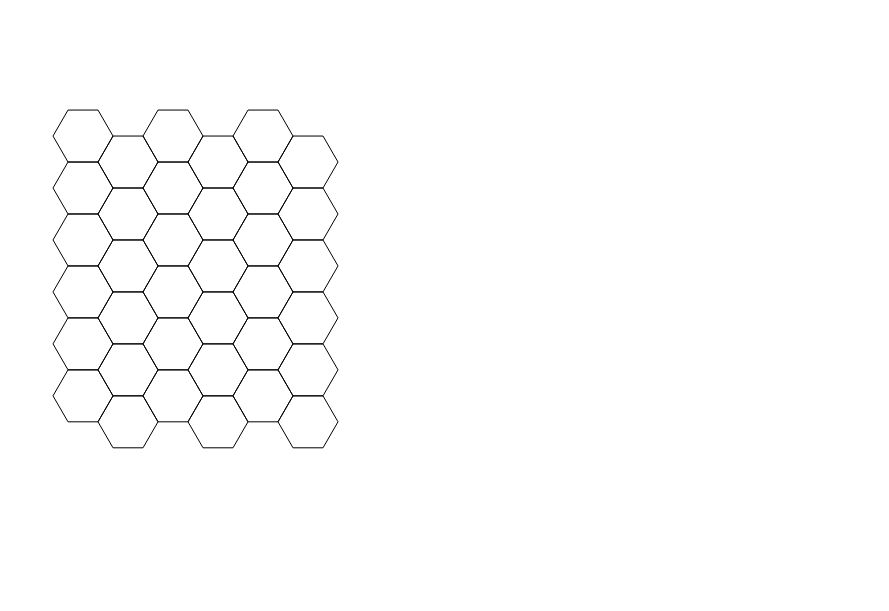
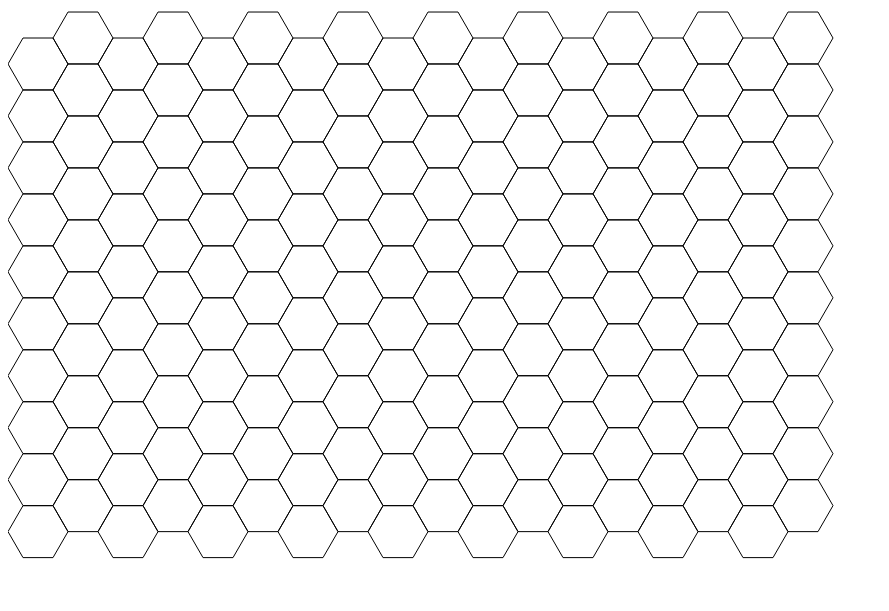
Before and after one commit to sylvia43/HexLogic, a plain HTML site: page index.html in a window 1280 px wide. Shown: the whole page, without its empty margins (0-889 px from the left). Drawn offline with Linux system fonts and the light colour scheme.

Commit message:
Resized canvas, reset offsets.

```diff
--- a/canvas.js
+++ b/canvas.js
@@ -1,5 +1,5 @@
-var xs = 6;
-var ys = 6;
+var xs = 18;
+var ys = 10;
 
 var map = new Array(xs);
 
@@ -15,11 +15,11 @@ for (var i=0; i<xs; i++) {
 
 var size = 30;
 
-var xo = -1;
-var yo = 1;
+var xo = 0;
+var yo = 0;
 
 var xpo = size;
-var ypo = size*6;
+var ypo = size;
 
 canvas = document.getElementById('canvas')
 canvas.addEventListener('click', onClick, false);
--- a/index.html
+++ b/index.html
@@ -2,7 +2,7 @@
 <head>
 </head>
 <body>
-  <canvas id="canvas" width=800 height=600></canvas>
+  <canvas id="canvas" width=830 height=560></canvas>
   <script type="text/javascript" src="canvas.js"></script>
 </body>
 </html>
```
